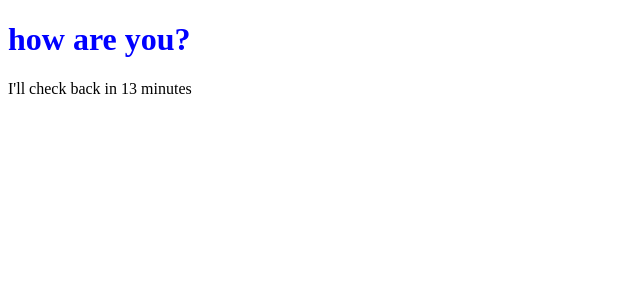
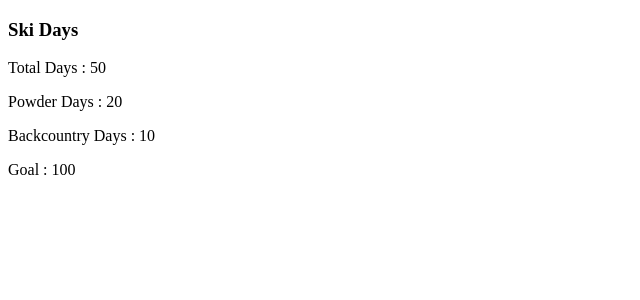
Before and after one commit to sapatelbaps/Lynda, a React (Create React App) app in the folder React.js Essential Training/helloreact/: page / in a window 1280 px wide. Shown: the top 300 px of the page, without its empty margins (0-640 px from the left). Built offline with nearby package versions, Linux system fonts and the light colour scheme.

Commit message:
Component created.

```diff
--- a/React.js Essential Training/helloreact/src/index.js
+++ b/React.js Essential Training/helloreact/src/index.js
@@ -1,18 +1,41 @@
 import React from "react";
 import ReactDOM from "react-dom";
 
-class Message extends React.Component {
+let skiData = {
+  total: 50,
+  powder: 20,
+  backcountry: 10,
+  goal: 100
+};
+
+class SkiDayCounter extends React.Component {
   render() {
     return (
-      <div>
-        <h1 style={{ color: this.props.color }}>{this.props.msg}</h1>
-    <p>I'll check back in {this.props.minutes} minutes</p>
-      </div>
+      <section>
+        <h3>Ski Days</h3>
+        <div>
+          <p>Total Days : {this.props.total}</p>
+        </div>
+        <div>
+          <p>Powder Days : {this.props.powder}</p>
+        </div>
+        <div>
+          <p>Backcountry Days : {this.props.backcountry}</p>
+        </div>
+        <div>
+          <p>Goal : {this.props.goal}</p>
+        </div>
+      </section>
     );
   }
 }
 
 ReactDOM.render(
-  <Message msg="how are you?" color="blue" minutes={13}/>,
+  <SkiDayCounter
+    total={skiData.total}
+    powder={skiData.powder}
+    backcountry={skiData.backcountry}
+    goal={skiData.goal}
+  />,
   document.getElementById("root")
 );
```
